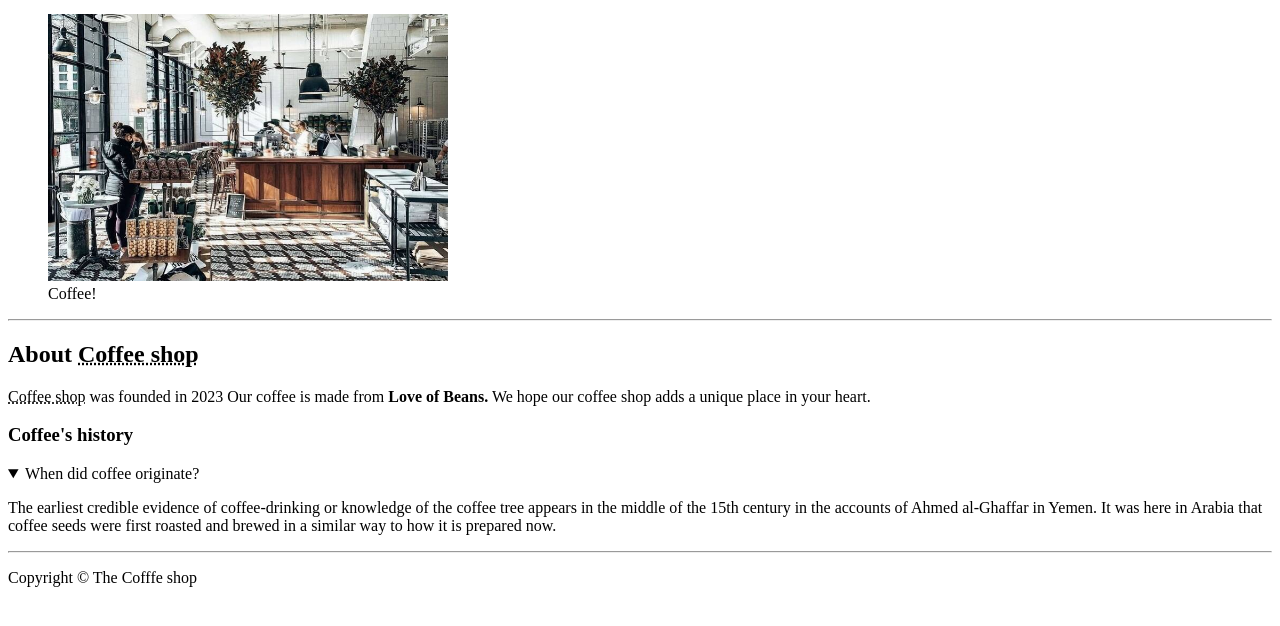
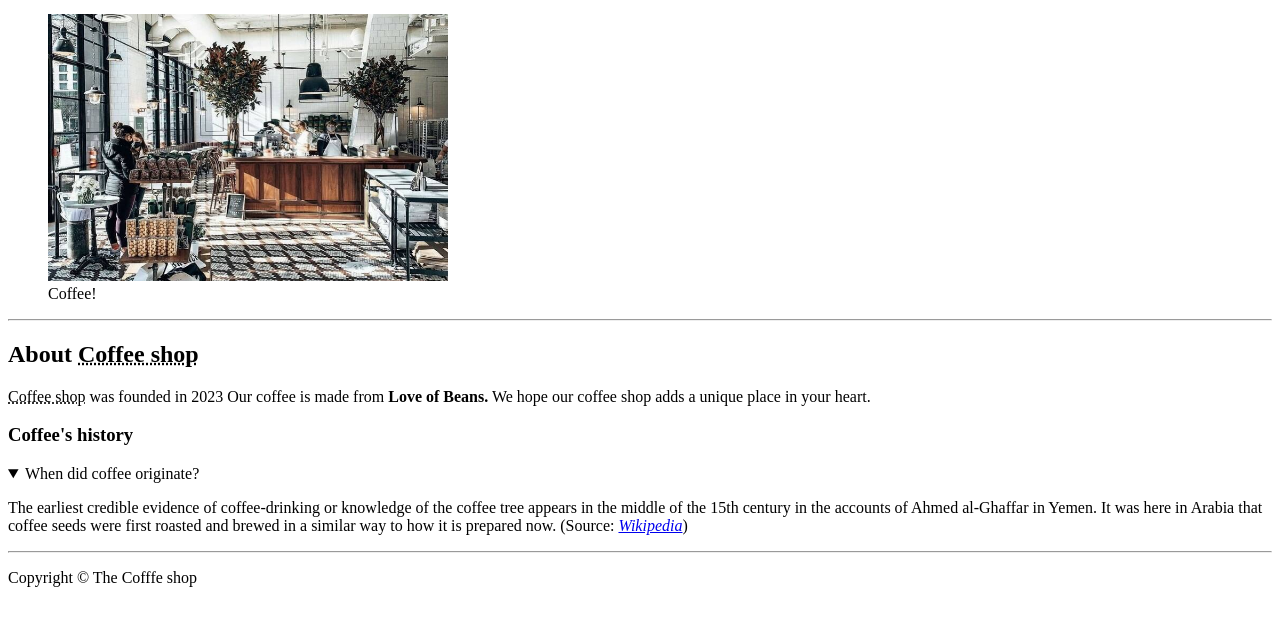
Before and after one commit to vishwamshukla/Assignment1-Part-A-WebDesign, a plain HTML site: page index.html in a window 1280 px wide. Both pictures are taken after a click on the heading "When did coffee originate?". Shown: the part 154-780 px from the top of the page. Drawn offline with Linux system fonts and the light colour scheme.

Commit message:
added source to the coffee's history by adding a hyperlink

```diff
--- a/index.html
+++ b/index.html
@@ -50,7 +50,12 @@
                 </h3>
                 <details>
                     <summary>When did coffee originate?</summary>
-                    <p>The earliest credible evidence of coffee-drinking or knowledge of the coffee tree appears in the middle of the 15th century in the accounts of Ahmed al-Ghaffar in Yemen. It was here in Arabia that coffee seeds were first roasted and brewed in a similar way to how it is prepared now.</p>
+                    <p>The earliest credible evidence of coffee-drinking or knowledge of the coffee tree appears in the middle of the 15th century
+                        in the accounts of Ahmed al-Ghaffar in Yemen. It was here in Arabia that
+                        coffee seeds were first roasted and brewed in a similar
+                        way to how it is prepared now. (Source: <cite><a href="https://en.wikipedia.org/wiki/Coffee#:~:text=The%20earliest%20credible%20evidence%20of%20coffee%2Ddrinking%20or%20knowledge%20of,how%20it%20is%20prepared%20now.">Wikipedia</a></cite>)
+
+                    </p>
                 </details>
             </aside>
         </article>
```
